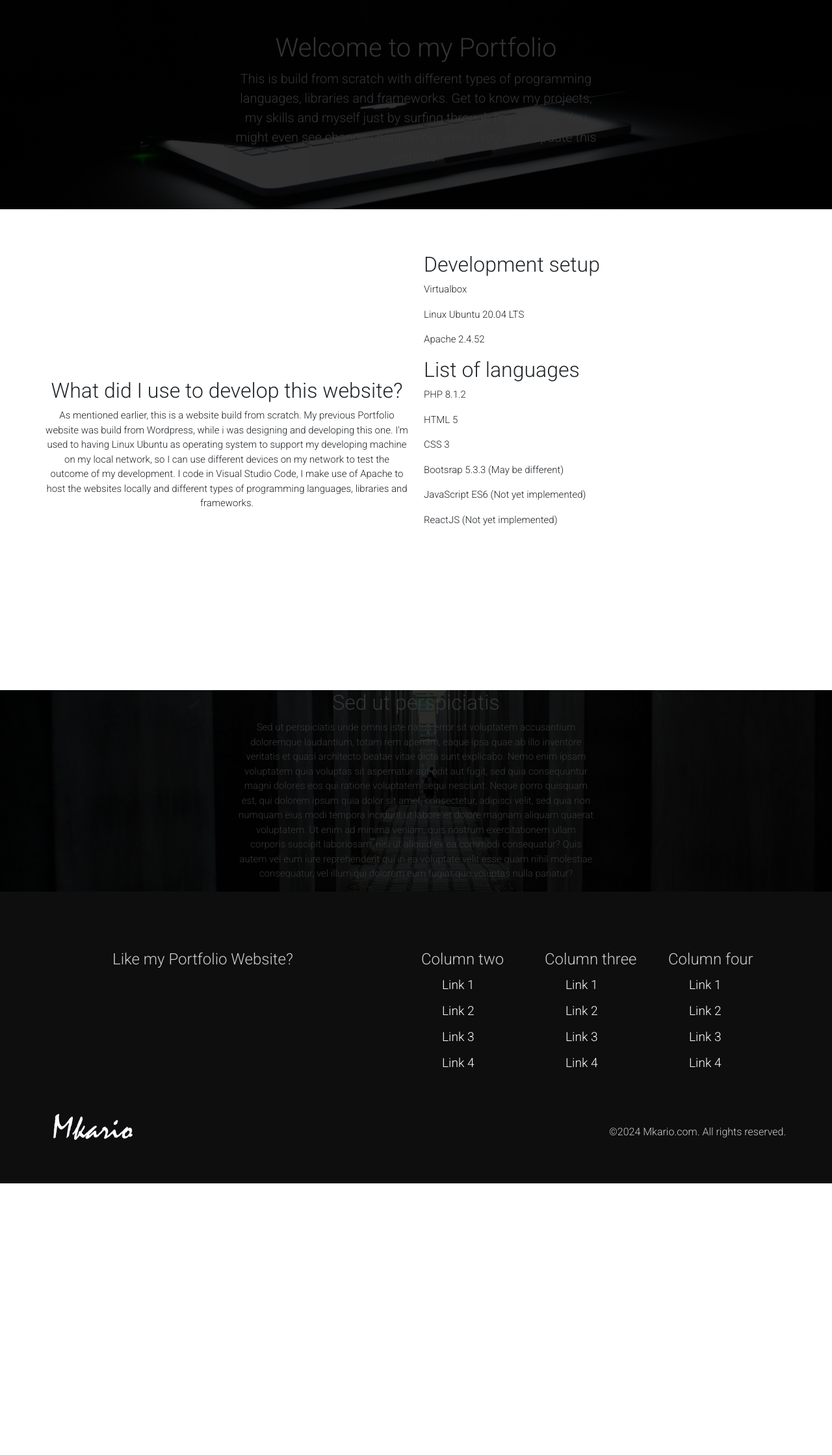
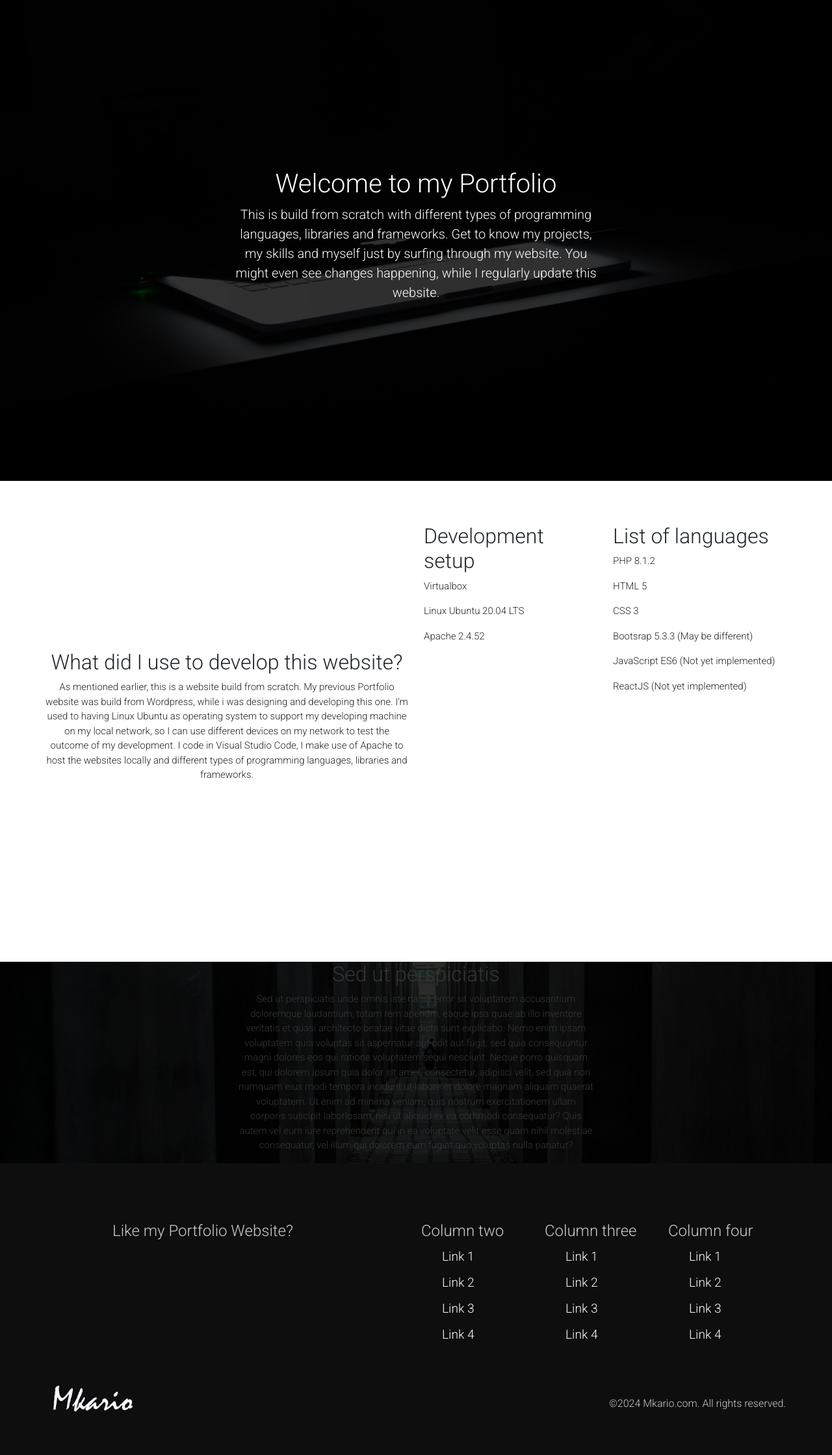
Before and after one commit to Hardanto/mkario, a PHP site: page /frontend/landing.php in a window 1280 px wide. Shown: the part 98-2337 px from the top of the page at 65% size. Before the commit the page ends 1919 px from the top, so only its background shows below. Run offline with PHP 8.4, Linux system fonts and the light colour scheme.

Commit message:
Some minor changes

```diff
--- a/frontend/landing.php
+++ b/frontend/landing.php
@@ -107,7 +107,7 @@ $test = new \Required\DatabasePreparations();
 					<div class='row'>
 						<div class='col'></div>
 						<div class='col-12 col-lg-6'>
-							<div class='article-container text-center'>
+							<div class='article-vcentered-container text-center'>
 								<article>
 									<h1 class='fw-light'>Welcome to my Portfolio</h1>
 									<p class="lead">
@@ -144,7 +144,7 @@ $test = new \Required\DatabasePreparations();
 						</div>
 
 						<div class="col">
-							<div>
+							<div class="row">
 								<div class='col mt-3'>
 									<div class="article-container">
 										<article>
```
